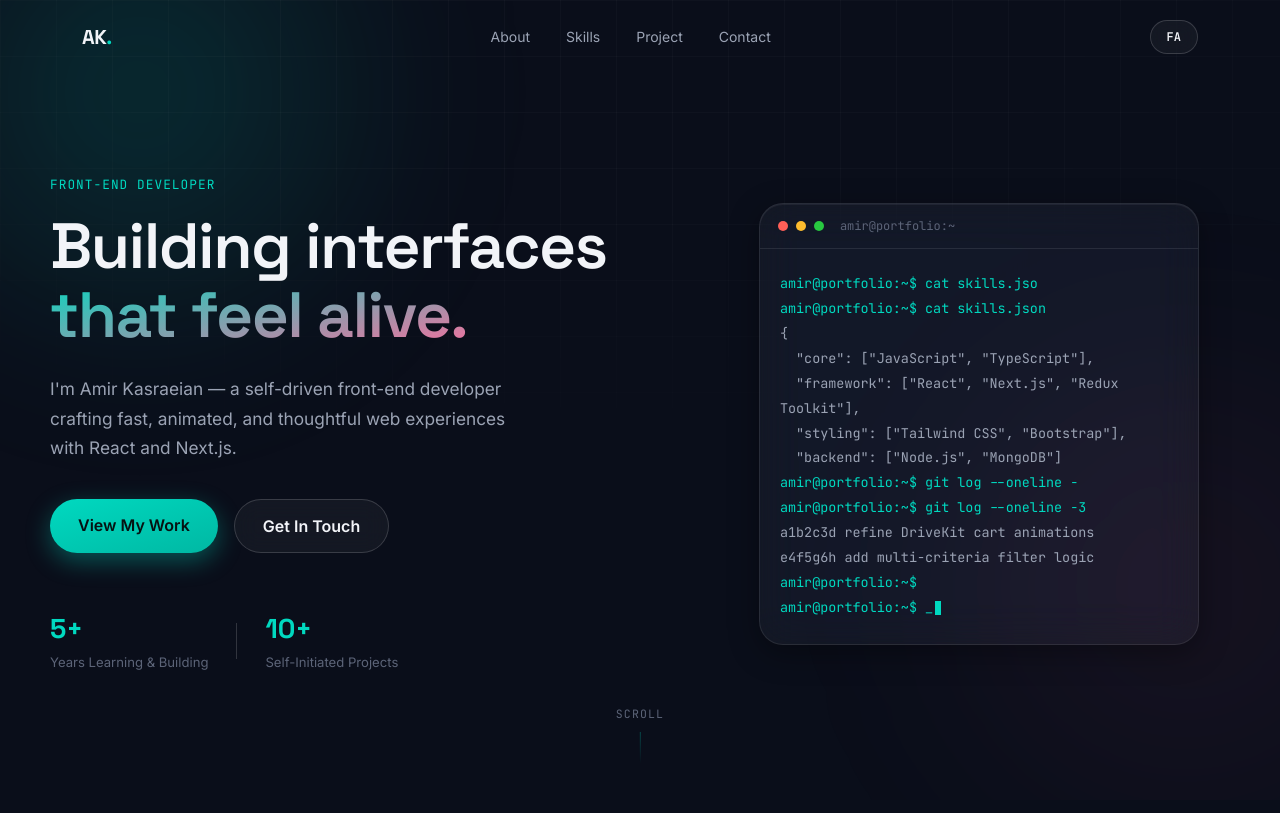
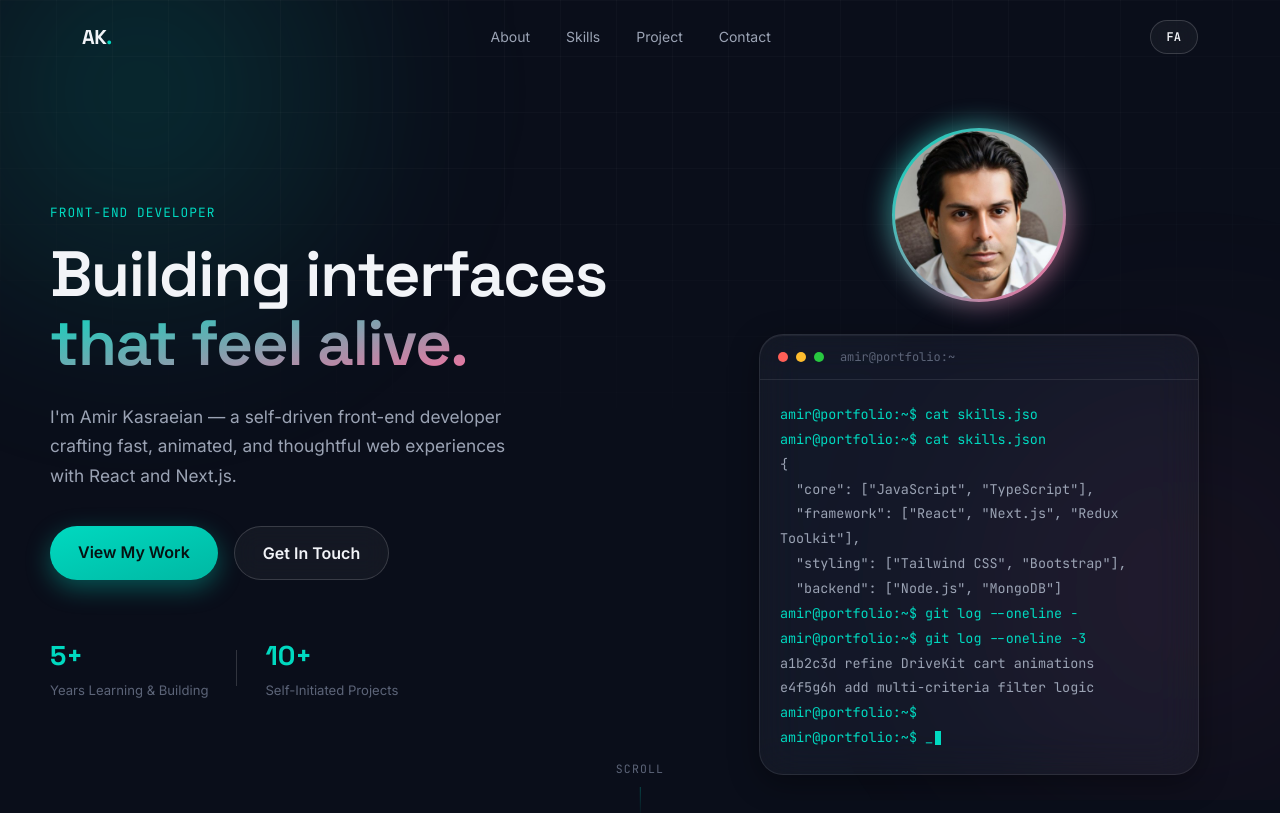
Before and after one commit to Amirksr/portfolio, a Next.js app: page / in a window 1280 px wide. Shown: the top 813 px of the page. Built offline with nearby package versions, Linux system fonts and the light colour scheme.

Commit message:
Add avatar image and update layout in Hero component

```diff
--- a/src/components/Hero.tsx
+++ b/src/components/Hero.tsx
@@ -1,6 +1,7 @@
 "use client";
 
 import { motion } from "framer-motion";
+import Image from "next/image";
 import { useLang } from "@/lib/LangContext";
 import Terminal from "./Terminal";
 
@@ -106,13 +107,36 @@ export default function Hero() {
           </motion.div>
         </motion.div>
 
+        {/* Right column: Avatar + Terminal */}
         <motion.div
           initial={{ opacity: 0, scale: 0.94 }}
           animate={{ opacity: 1, scale: 1 }}
           transition={{ duration: 0.7, ease: [0.22, 1, 0.36, 1] }}
-          className="order-1 lg:order-2"
+          className="order-1 flex flex-col items-center gap-8 lg:order-2"
         >
-          <Terminal />
+          {/* Avatar */}
+          <div className="relative">
+            {/* Glow ring */}
+            <div className="absolute -inset-1 rounded-full bg-gradient-to-br from-accent to-accent2 opacity-60 blur-md" />
+            {/* Border ring */}
+            <div className="relative rounded-full p-[3px] bg-gradient-to-br from-accent to-accent2">
+              <div className="rounded-full overflow-hidden w-[148px] h-[148px] md:w-[168px] md:h-[168px]">
+                <Image
+                  src="/avatar.jpg"
+                  alt="Amir Kasraeian"
+                  width={168}
+                  height={168}
+                  className="object-cover w-full h-full"
+                  priority
+                />
+              </div>
+            </div>
+          </div>
+
+          {/* Terminal */}
+          <div className="w-full">
+            <Terminal />
+          </div>
         </motion.div>
       </div>
 
```
